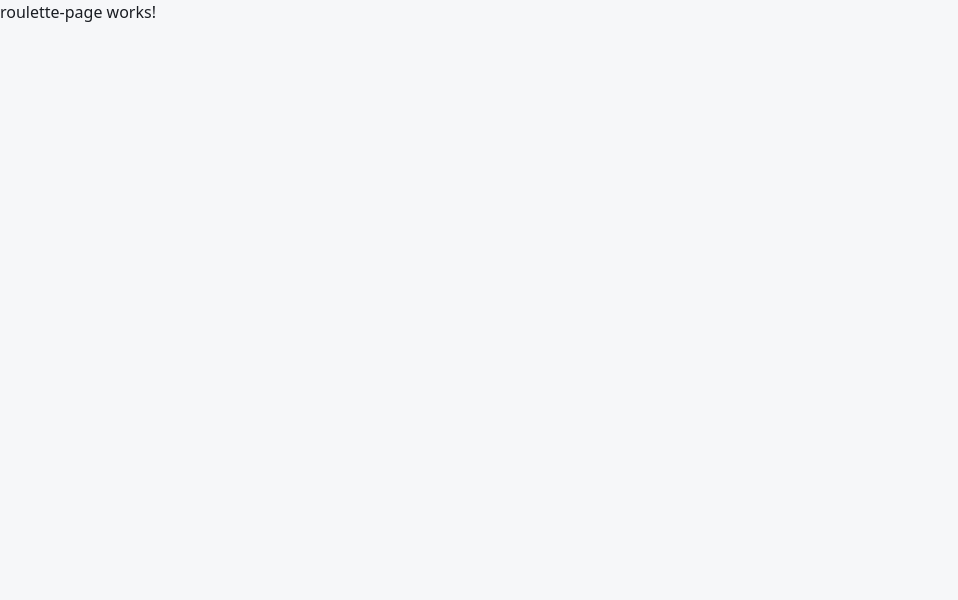
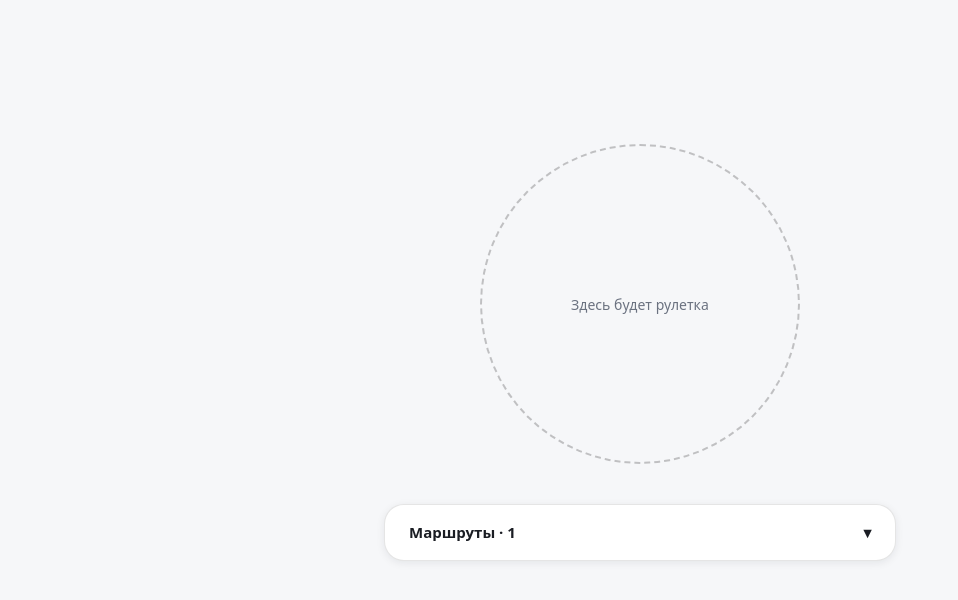
Before and after one commit to WilliamsDima/route-selection, an Angular app: page / in a window 1280 px wide. Shown: the top 600 px of the page, without its empty margins (0-958 px from the left). Built offline with nearby package versions, Linux system fonts and the light colour scheme.

Commit message:
feat: wire roulette page with wheel and routes panel

```diff
--- a/src/app/features/roulette/roulette-page/roulette-page.html
+++ b/src/app/features/roulette/roulette-page/roulette-page.html
@@ -1 +1,4 @@
-<p>roulette-page works!</p>
+<div class="home">
+  <app-roulette-wheel />
+  <app-routes-panel />
+</div>
--- a/src/app/features/roulette/roulette-page/roulette-page.scss
+++ b/src/app/features/roulette/roulette-page/roulette-page.scss
@@ -0,0 +1,18 @@
+@use 'abstracts' as *;
+
+:host {
+  display: block;
+}
+
+.home {
+  display: flex;
+  flex-direction: column;
+  align-items: center;
+  gap: var(--space-xl);
+
+  width: 100%;
+  max-width: rem(560);
+  margin: 0 auto;
+  padding: 18vh var(--space-lg) var(--space-xl);
+  min-height: 100dvh;
+}
--- /dev/null
+++ b/src/app/features/roulette/ui/roulette-wheel/roulette-wheel.html
@@ -0,0 +1,3 @@
+<div class="wheel">
+  <span class="wheel__placeholder">Здесь будет рулетка</span>
+</div>
--- /dev/null
+++ b/src/app/features/roulette/ui/roulette-wheel/roulette-wheel.scss
@@ -0,0 +1,19 @@
+@use 'abstracts' as *;
+
+:host {
+  display: block;
+}
+
+.wheel {
+  @include flex-center;
+
+  width: min(80vw, rem(320));
+  aspect-ratio: 1;
+  margin: 0 auto;
+
+  border: 2px dashed var(--color-border-strong);
+  border-radius: var(--radius-full);
+  color: var(--color-text-muted);
+  font-size: rem(14);
+  text-align: center;
+}
```
Also changed, not shown: src/app/features/roulette/roulette-page/roulette-page.ts (+4 -4 lines), src/app/features/roulette/ui/roulette-wheel/roulette-wheel.ts (added, +11 -0 lines), 1 other file (tests, documents, lock files or other folders).
